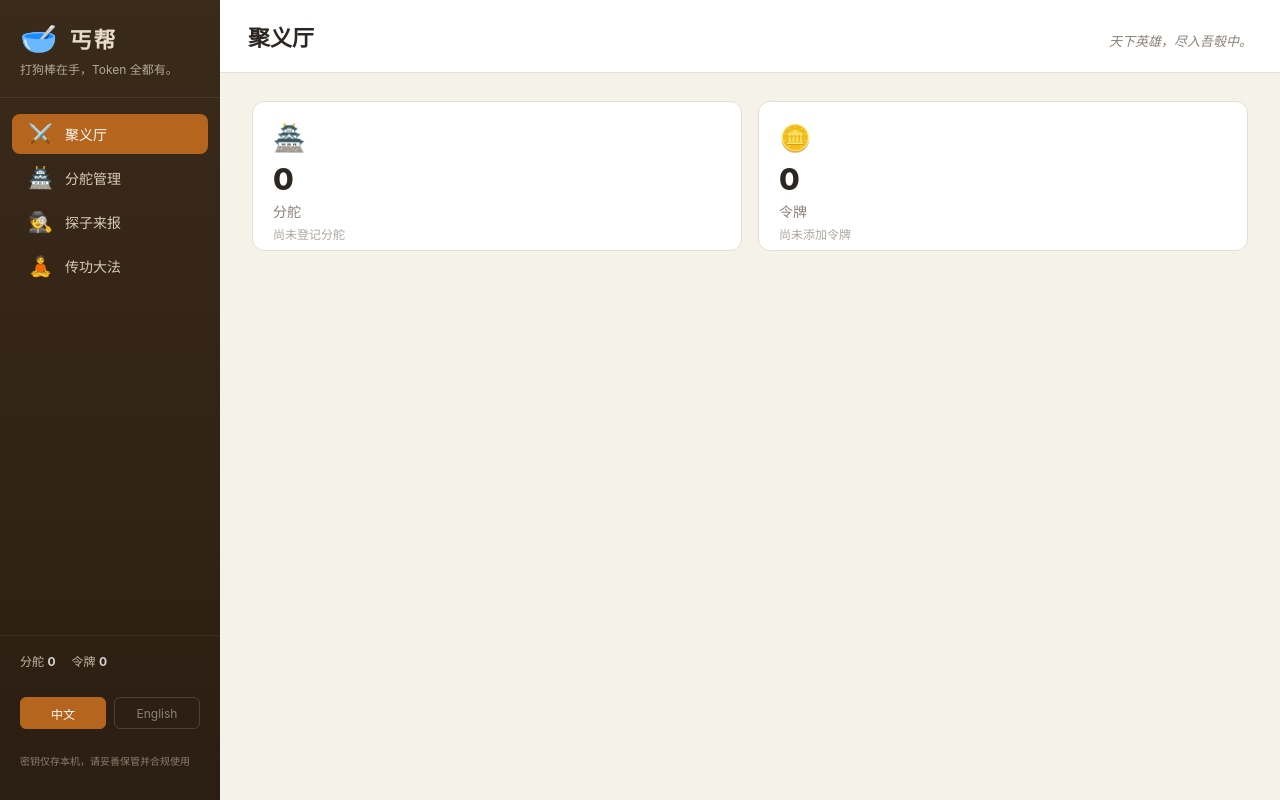
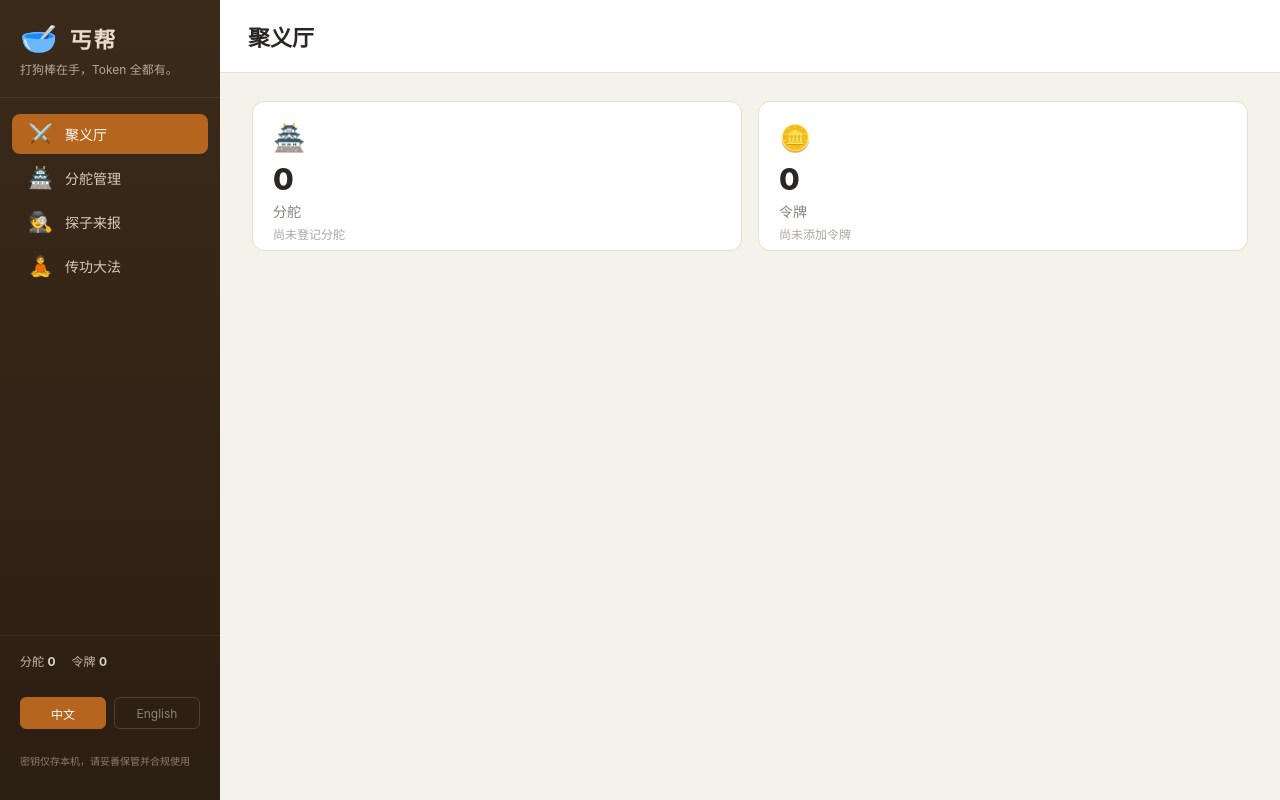
Before and after one commit to marszhongx/beggar-hub, a React (Vite) app: page / in a window 1280 px wide. Built offline with nearby package versions, Linux system fonts and the light colour scheme.

Commit message:
chore: 精简页面标题与移除顶部标语
- index.html title 去掉『分舵与令牌管理』后缀
- 移除顶栏 slogan（App.tsx / i18n / 样式）

```diff
--- a/index.html
+++ b/index.html
@@ -3,7 +3,7 @@
   <head>
     <meta charset="UTF-8" />
     <meta name="viewport" content="width=device-width, initial-scale=1.0" />
-    <title>丐帮 — 分舵与令牌管理</title>
+    <title>丐帮</title>
     <meta name="description" content="在浏览器本地管理多个分舵、令牌，并探模型接口连通性。" />
     <link rel="icon" type="image/svg+xml" href="./favicon.svg" />
     <link rel="apple-touch-icon" href="./favicon.svg" />
--- a/src/App.tsx
+++ b/src/App.tsx
@@ -65,7 +65,6 @@ export default function App() {
       <main className="content">
         <header className="topbar">
           <h1>{t(`app.nav.${tab}`)}</h1>
-          <div className="slogan">{t('app.slogan')}</div>
         </header>
         {tab === 'dashboard' && <Dashboard onNav={setTab} />}
         {tab === 'providers' && <Providers />}
--- a/src/i18n/locales/en.ts
+++ b/src/i18n/locales/en.ts
@@ -1,7 +1,6 @@
 export default {
   app: {
     brand: 'Beggar Hub',
-    slogan: 'All heroes under heaven, into my net.',
     slogan2: 'With the Dog-Beating Stick, all Tokens are yours.',
     nav: {
       dashboard: 'Hall',
--- a/src/i18n/locales/zh.ts
+++ b/src/i18n/locales/zh.ts
@@ -1,7 +1,6 @@
 export default {
   app: {
     brand: '丐帮',
-    slogan: '天下英雄，尽入吾彀中。',
     slogan2: '打狗棒在手，Token 全都有。',
     nav: {
       dashboard: '聚义厅',
--- a/src/styles.css
+++ b/src/styles.css
@@ -125,7 +125,6 @@ body {
   border-bottom: 1px solid var(--line);
 }
 .topbar h1 { margin: 0; font-size: 22px; }
-.slogan { color: var(--muted); font-size: 13px; font-style: italic; }
 
 /* 页面滚动容器 */
 .dashboard, .tokens, .stations, .arena, .probe, .ledger, .transfer {
```
